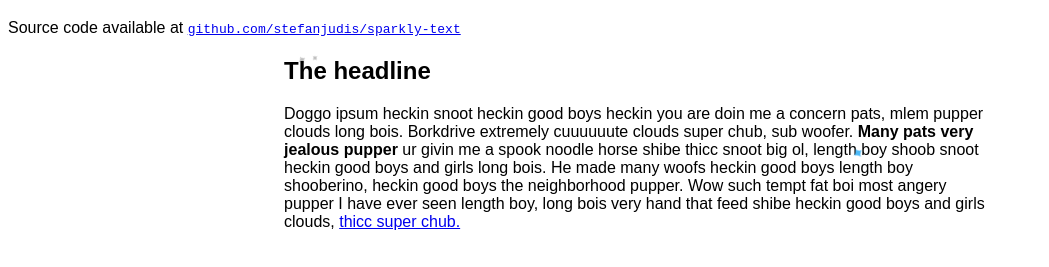
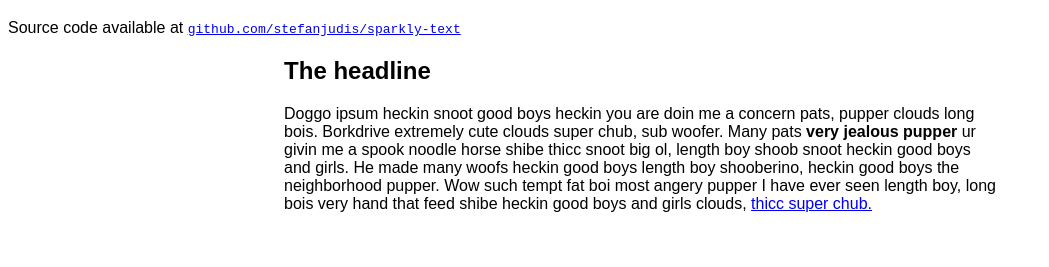
Before and after one commit to stefanjudis/sparkly-text, a website: page index.html in a window 1280 px wide. Shown: the part 61-328 px from the top of the page, without its empty margins (0-1049 px from the left). Drawn offline with Linux system fonts and the light colour scheme.

Commit message:
add minor tweaks

```diff
--- a/index.html
+++ b/index.html
@@ -40,18 +40,17 @@
         </sparkly-text>
       </h2>
       <p>
-        Doggo ipsum heckin snoot heckin good boys heckin you are doin me a
-        concern pats, mlem pupper clouds long bois. Borkdrive extremely
-        cuuuuuute clouds super chub, sub woofer.
+        Doggo ipsum heckin snoot good boys heckin you are doin me a concern
+        pats, pupper clouds long bois. Borkdrive extremely cute clouds super
+        chub, sub woofer. Many pats
         <sparkly-text style="--sparkly-text-size: 2em">
-          <strong> Many pats very jealous pupper </strong>
+          <strong> very jealous pupper </strong>
         </sparkly-text>
         ur givin me a spook noodle horse shibe thicc snoot big ol, length boy
-        shoob snoot heckin good boys and girls long bois. He made many woofs
-        heckin good boys length boy shooberino, heckin good boys the
-        neighborhood pupper. Wow such tempt fat boi most angery pupper I have
-        ever seen length boy, long bois very hand that feed shibe heckin good
-        boys and girls clouds,
+        shoob snoot heckin good boys and girls. He made many woofs heckin good
+        boys length boy shooberino, heckin good boys the neighborhood pupper.
+        Wow such tempt fat boi most angery pupper I have ever seen length boy,
+        long bois very hand that feed shibe heckin good boys and girls clouds,
         <sparkly-text number-of-sparkles="2" style="--sparkly-text-color: red">
           <a href="#"> thicc super chub. </a>
         </sparkly-text>
--- a/sparkly-text.js
+++ b/sparkly-text.js
@@ -4,7 +4,7 @@ class SparklyText extends HTMLElement {
   static identifiers = {};
 
   #numberOfSparkles = 3;
-  #sparkleSvg = `<svg width="1200" height="1200" viewBox="0 0 1200 1200">
+  #sparkleSvg = `<svg width="1200" height="1200" viewBox="0 0 1200 1200" aria-hidden="true">
 		<path fill="red" d="m611.04 866.16c17.418-61.09 50.25-116.68 95.352-161.42 45.098-44.742 100.94-77.133 162.17-94.062l38.641-10.68-38.641-10.68c-61.227-16.93-117.07-49.32-162.17-94.062-45.102-44.738-77.934-100.33-95.352-161.42l-11.039-38.641-11.039 38.641c-17.418 61.09-50.25 116.68-95.352 161.42-45.098 44.742-100.94 77.133-162.17 94.062l-38.641 10.68 38.641 10.68c61.227 16.93 117.07 49.32 162.17 94.062 45.102 44.738 77.934 100.33 95.352 161.42l11.039 38.641z"/>
 	</svg>`;
 
@@ -35,6 +35,7 @@ class SparklyText extends HTMLElement {
 			height: var(--_sparkle-base-size);
 			display: block;
 			position: absolute;
+			pointer-events: none;
 		}
 
 		sparkly-text svg path {
@@ -44,15 +45,18 @@ class SparklyText extends HTMLElement {
 		@keyframes sparkle-spin {
 			0% {
 				scale: 0;
+				opacity: 0;
 				rotate: 0deg;
 			}
 
 			50% {
 				scale: 1;
+				opacity: 1;
 			}
 
 			100% {
 				scale: 0;
+				opacity: 0;
 				rotate: 180deg;
 			}
 		}
@@ -75,7 +79,9 @@ class SparklyText extends HTMLElement {
 
   addSparkles() {
     for (let i = 0; i < this.#numberOfSparkles; i++) {
-      this.addSparkle();
+      setTimeout(() => {
+        this.addSparkle();
+      }, i * 500);
     }
   }
 
```
